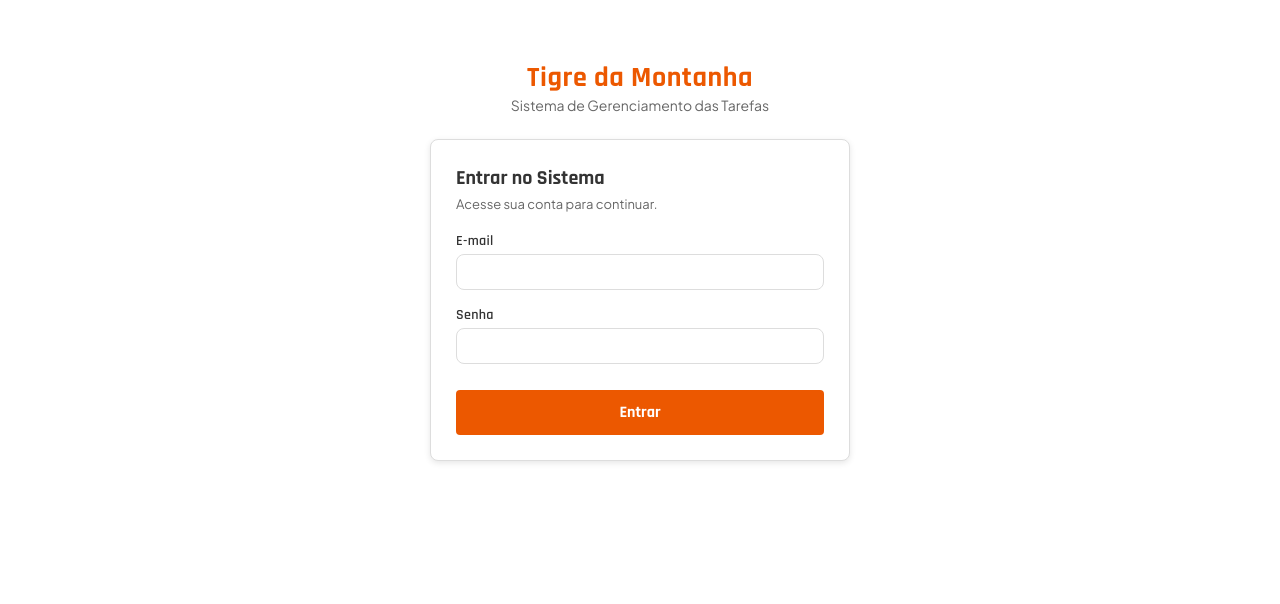
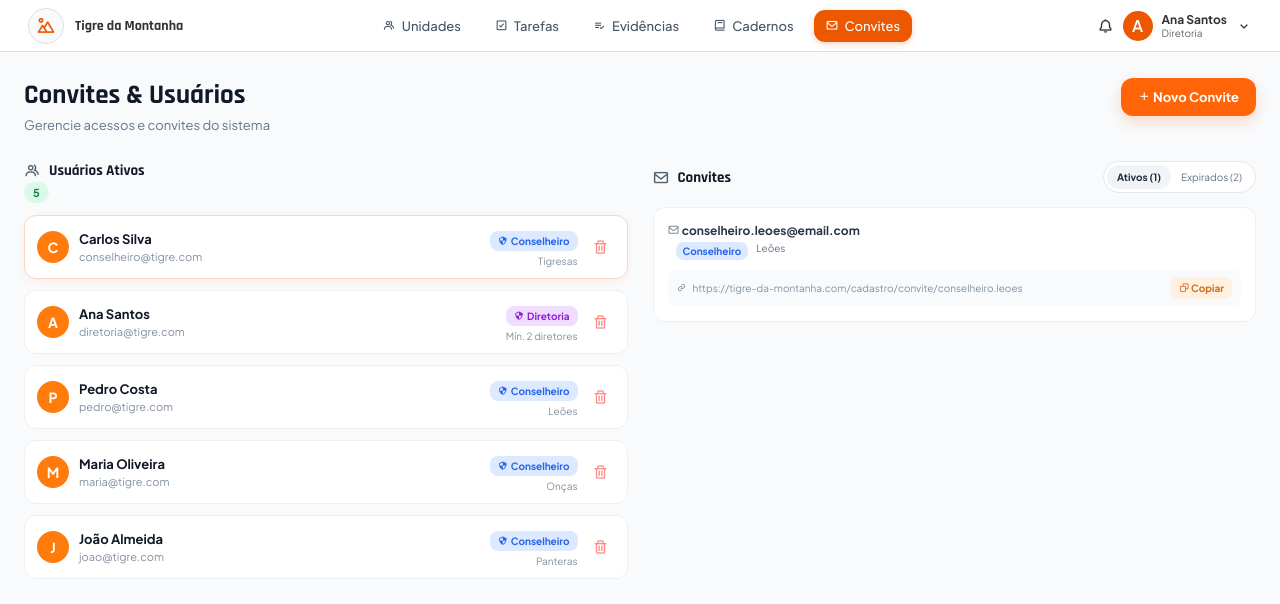
Before and after one commit to desbravadores-sisa/Desbravadores-Aplicacao-Web, a React (Vite) app in the folder desbravadores_aplicacao/: page /convites in a window 1280 px wide. Before the commit this address led to /. Shown: the top 604 px of the page. Built offline with nearby package versions, Linux system fonts and the light colour scheme.

Commit message:
feat:atualização da navbar/ CSS convites

```diff
--- a/desbravadores_aplicacao/src/App.jsx
+++ b/desbravadores_aplicacao/src/App.jsx
@@ -4,6 +4,7 @@ import Cadernos from "./pages/Cadernos";
 import LoginPage from "./pages/LoginPage";
 import RegisterPage from "./pages/RegisterPage";
 import Unidades from "./pages/Unidades";
+import Convites from "./pages/Convites";
 
 function App() {
   return (
@@ -29,6 +30,15 @@ function App() {
             </>
           }
         />
+        <Route
+          path="/convites"
+          element={
+            <>
+              <Navbar />
+              <Convites />
+            </>
+          }
+        />
         <Route path="*" element={<Navigate to="/" replace />} />
       </Routes>
     </BrowserRouter>
--- a/desbravadores_aplicacao/src/components/Navbar/Navbar.jsx
+++ b/desbravadores_aplicacao/src/components/Navbar/Navbar.jsx
@@ -29,9 +29,9 @@ function Navbar() {
           <i className='bx bx-book'></i> Cadernos
         </NavLink>
 
-        <a href="/convites">
+        <NavLink className={({ isActive }) => isActive ? styles.active : ""} to="/convites">
           <i className='bx bx-envelope'></i> Convites
-        </a>
+        </NavLink>
       </div>
 
       <div className={styles.profile}>
--- /dev/null
+++ b/desbravadores_aplicacao/src/pages/Convites.module.css
@@ -0,0 +1,486 @@
+.page { min-height: calc(100vh - 52px); padding: 26px 24px 50px; background: #f8fafc; box-sizing: border-box; }
+.pageHeader, .columns, .invitesHeader, .userCard, .modalFooter, .linkRow { display: flex; }
+.pageHeader { justify-content: space-between; align-items: flex-start; margin-bottom: 28px; }
+.page {
+	min-height: calc(100vh - 52px);
+	padding: 26px 24px 50px;
+	background: #f8fafc;
+	box-sizing: border-box;
+}
+
+.pageHeader,
+.columns,
+.invitesHeader,
+.userCard,
+.modalFooter,
+.linkRow {
+	display: flex;
+}
+
+.pageHeader {
+	align-items: flex-start;
+	justify-content: space-between;
+	margin-bottom: 28px;
+}
+
+.pageHeader h1 {
+	margin: 0 0 5px;
+	color: #111827;
+	font-size: 27px;
+	font-weight: 800;
+}
+
+.pageHeader p {
+	color: #64748b;
+	font-size: 13px;
+}
+
+.newButton,
+.generateButton {
+	border: 0;
+	border-radius: 12px;
+	background: #ff6508;
+	color: #fff;
+	font-weight: 700;
+	box-shadow: 0 6px 13px rgba(255, 101, 8, 0.22);
+}
+
+.newButton {
+	padding: 11px 17px;
+	font-size: 13px;
+}
+
+.columns {
+	align-items: flex-start;
+	gap: 25px;
+}
+
+.usersSection,
+.invitesSection {
+	flex: 1;
+	min-width: 0;
+}
+
+.sectionTitle,
+.invitesHeader {
+	align-items: center;
+	justify-content: space-between;
+	margin-bottom: 14px;
+}
+
+.sectionTitle h2,
+.invitesHeader h2 {
+	display: flex;
+	align-items: center;
+	gap: 8px;
+	margin: 0;
+	color: #111827;
+	font-size: 15px;
+}
+
+.sectionTitle h2 i,
+.invitesHeader h2 i {
+	color: #526070;
+	font-size: 17px;
+}
+
+.count {
+	padding: 4px 9px;
+	border-radius: 14px;
+	background: #d9fae9;
+	color: #15803d;
+	font-size: 11px;
+	font-weight: 700;
+}
+
+.userList {
+	display: grid;
+	gap: 11px;
+}
+
+.userCard {
+	align-items: center;
+	min-height: 64px;
+	padding: 10px 12px;
+	border: 1px solid #edf0f3;
+	border-radius: 12px;
+	background: #fff;
+	box-sizing: border-box;
+}
+
+.userCard:first-child {
+	border-color: #ffd6b8;
+	box-shadow: 0 2px 7px rgba(255, 101, 8, 0.08);
+}
+
+.avatar {
+	display: grid;
+	place-items: center;
+	width: 32px;
+	height: 32px;
+	flex: 0 0 auto;
+	margin-right: 10px;
+	border-radius: 50%;
+	background: #ff7b0b;
+	color: #fff;
+	font-size: 14px;
+	font-weight: 700;
+}
+
+.userInfo {
+	min-width: 0;
+	flex: 1;
+}
+
+.userInfo strong,
+.userInfo span,
+.userRole small {
+	display: block;
+}
+
+.userInfo strong {
+	color: #111827;
+	font-size: 13px;
+}
+
+.userInfo span {
+	margin-top: 3px;
+	color: #8290a0;
+	font-size: 11px;
+}
+
+.userRole {
+	width: 118px;
+	text-align: right;
+}
+
+.userRole small {
+	margin-top: 4px;
+	color: #8290a0;
+	font-size: 10px;
+}
+
+.badge {
+	display: inline-flex;
+	align-items: center;
+	gap: 3px;
+	padding: 4px 8px;
+	border-radius: 8px;
+	background: #dce9ff;
+	color: #2563eb;
+	font-size: 10px;
+	font-weight: 700;
+}
+
+.badge.director {
+	background: #f1ddff;
+	color: #8b21d1;
+}
+
+.deleteButton,
+.closeInvite,
+.modalHeader button {
+	border: 0;
+	background: transparent;
+	cursor: pointer;
+}
+
+.deleteButton {
+	margin-left: 9px;
+	color: #ff8b87;
+	font-size: 16px;
+}
+
+.tabs {
+	display: flex;
+	padding: 3px;
+	border: 1px solid #e4e8ed;
+	border-radius: 16px;
+	background: #fff;
+}
+
+.tabs button {
+	padding: 6px 10px;
+	border: 0;
+	border-radius: 13px;
+	background: transparent;
+	color: #64748b;
+	font-size: 10px;
+	cursor: pointer;
+}
+
+.tabs .tabActive {
+	background: #f1f4f7;
+	color: #1f2937;
+	font-weight: 700;
+}
+
+.inviteCard {
+	position: relative;
+	min-height: 92px;
+	padding: 15px 14px;
+	border: 1px solid #edf0f3;
+	border-radius: 12px;
+	background: #fff;
+	box-sizing: border-box;
+}
+
+.inviteCard > strong {
+	display: block;
+	color: #273449;
+	font-size: 12px;
+}
+
+.inviteCard > strong i {
+	color: #7d8a9a;
+}
+
+.inviteMeta {
+	display: inline-flex;
+	gap: 8px;
+	margin: 4px 0 10px 8px;
+	color: #64748b;
+	font-size: 10px;
+}
+
+.inviteMeta b {
+	padding: 3px 7px;
+	border-radius: 8px;
+	background: #dce9ff;
+	color: #2563eb;
+}
+
+.closeInvite {
+	position: absolute;
+	top: 10px;
+	right: 12px;
+	color: #ff7676;
+	font-size: 18px;
+}
+
+.linkRow {
+	align-items: center;
+	gap: 6px;
+	padding: 7px 9px;
+	border-radius: 9px;
+	background: #f8fafc;
+	color: #8290a0;
+	font-size: 10px;
+}
+
+.linkRow span {
+	overflow: hidden;
+	text-overflow: ellipsis;
+	white-space: nowrap;
+}
+
+.linkRow button {
+	margin-left: auto;
+	padding: 5px 8px;
+	border: 0;
+	border-radius: 8px;
+	background: #fff0df;
+	color: #d56a17;
+	font-size: 10px;
+	font-weight: 700;
+	cursor: pointer;
+	white-space: nowrap;
+}
+
+.emptyState {
+	color: #94a3b8;
+	font-size: 12px;
+}
+
+.modalBackdrop {
+	position: fixed;
+	inset: 0;
+	z-index: 10;
+	display: grid;
+	place-items: center;
+	padding: 20px;
+	background: rgba(15, 23, 42, 0.52);
+}
+
+.modal {
+	width: min(380px, 100%);
+	overflow: hidden;
+	border-radius: 13px;
+	background: #fff;
+	box-shadow: 0 18px 45px rgba(15, 23, 42, 0.24);
+}
+
+.modalHeader {
+	display: flex;
+	align-items: center;
+	justify-content: space-between;
+	padding: 18px;
+	border-bottom: 1px solid #e8edf2;
+}
+
+.modalHeader h2 {
+	color: #273449;
+	font-size: 17px;
+}
+
+.modalHeader button {
+	color: #334155;
+	font-size: 24px;
+	line-height: 1;
+}
+
+.modalBody {
+	display: grid;
+	gap: 8px;
+	padding: 19px 18px 14px;
+}
+
+.modalBody label {
+	margin-top: 1px;
+	color: #526070;
+	font-size: 12px;
+	font-weight: 700;
+}
+
+.modalBody input,
+.modalBody select {
+	width: 100%;
+	padding: 10px 12px;
+	border: 1px solid #e1e7ed;
+	border-radius: 13px;
+	background: #f8fafc;
+	color: #334155;
+	font: inherit;
+	font-size: 12px;
+	outline: none;
+	box-sizing: border-box;
+}
+
+.modalBody input:focus,
+.modalBody select:focus {
+	border-color: #ff761e;
+	box-shadow: 0 0 0 2px rgba(255, 118, 30, 0.12);
+}
+
+.roleOptions {
+	display: grid;
+	grid-template-columns: 1fr 1fr;
+	gap: 9px;
+}
+
+.roleOptions button {
+	min-height: 52px;
+	padding: 9px 10px;
+	border: 1px solid #e1e7ed;
+	border-radius: 12px;
+	background: #fff;
+	text-align: left;
+	cursor: pointer;
+}
+
+.roleOptions button.roleSelected {
+	border-color: #ff761e;
+	background: #fff8f2;
+}
+
+.roleOptions strong,
+.roleOptions small {
+	display: block;
+}
+
+.roleOptions strong {
+	color: #334155;
+	font-size: 11px;
+}
+
+.roleOptions small {
+	margin-top: 4px;
+	color: #7b8794;
+	font-size: 9px;
+}
+
+.howItWorks {
+	display: flex;
+	gap: 9px;
+	margin-top: 5px;
+	padding: 12px;
+	border: 1px solid #cfe2ff;
+	border-radius: 12px;
+	background: #eef6ff;
+	color: #2563eb;
+	font-size: 10px;
+}
+
+.howItWorks > i {
+	font-size: 18px;
+}
+
+.howItWorks strong,
+.howItWorks span {
+	display: block;
+}
+
+.howItWorks span {
+	margin-top: 3px;
+	line-height: 1.4;
+}
+
+.modalFooter {
+	gap: 9px;
+	padding: 0 18px 18px;
+}
+
+.modalFooter button {
+	flex: 1;
+	padding: 10px;
+	border: 0;
+	border-radius: 11px;
+	background: #f1f3f5;
+	color: #526070;
+	font-weight: 700;
+}
+
+.modalFooter .generateButton {
+	background: #ff6508;
+	color: #fff;
+}
+
+@media (max-width: 760px) {
+	.columns {
+		flex-direction: column;
+	}
+
+	.usersSection,
+	.invitesSection {
+		width: 100%;
+	}
+
+	.pageHeader {
+		gap: 16px;
+	}
+
+	.newButton {
+		white-space: nowrap;
+	}
+}
+
+@media (max-width: 500px) {
+	.page {
+		padding: 20px 16px 36px;
+	}
+
+	.pageHeader {
+		flex-direction: column;
+	}
+
+	.userRole {
+		width: auto;
+	}
+
+	.userInfo span {
+		max-width: 135px;
+		overflow: hidden;
+		text-overflow: ellipsis;
+		white-space: nowrap;
+	}
+}
```
